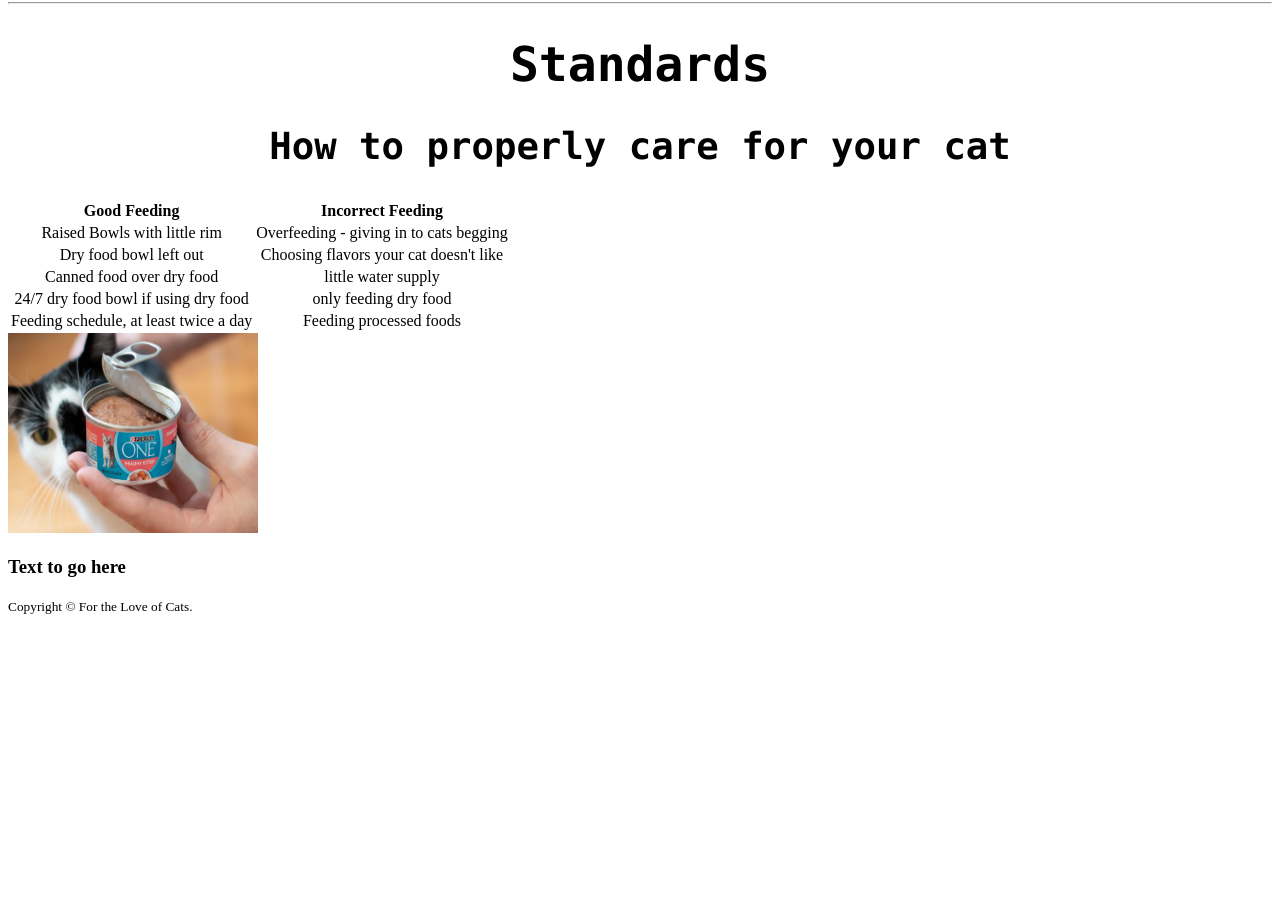
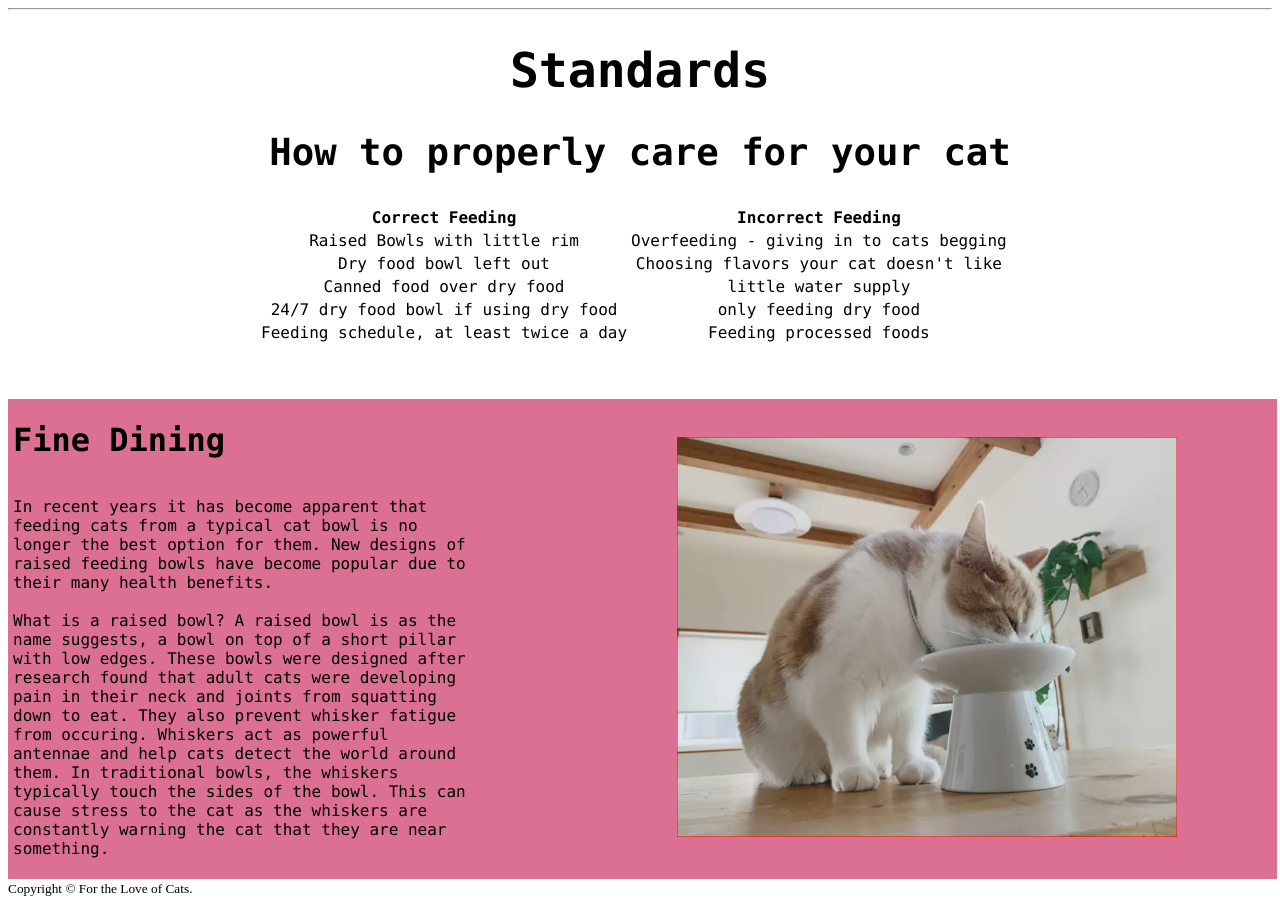
Before and after one commit to ctongel/LoveofCats, a plain HTML site: page Standards.html in a window 1280 px wide. Shown: the part 188-1093 px from the top of the page. Before the commit the page ends 811 px from the top, so only its background shows below. Drawn offline with Linux system fonts and the light colour scheme.

Commit message:
Add files via upload

```diff
--- a/LoveofCats.css
+++ b/LoveofCats.css
@@ -9,7 +9,7 @@
 
 #header{
     color:palevioletred;
-    size: 24px;
+    resize: 24px;
     font-family: "Lucida Console", monospace;}
 
 .nav{
@@ -19,7 +19,7 @@
 ul {
     list-style-type: none;
     margin: 0;
-    padding:3;}
+    padding:3px;}
 
 li {
     display: inline;
@@ -201,4 +201,27 @@ opacity:0.7;}
 
 .tableline{
     text-align:center;
+    padding-left:250px;
+     font-family: "Lucida Console", monospace;
 }
+
+.finedining{
+     display:grid;
+    align-items:center;
+    grid-template-columns: auto 1fr;
+    column-gap: 3px;
+    padding-left: 5px;
+    width: 100%;
+    font-family: "Lucida Console", monospace;
+    background-color: palevioletred;
+}
+
+#catfood{
+    padding-left:200px;
+    padding-right:100px;
+}
+
+.finediningtext{
+    font-size:12pt;
+    font-weight:normal;
+}
--- a/Standards.html
+++ b/Standards.html
@@ -49,7 +49,7 @@
 
      <table class="tableline">
          <tr>
-         <th >Good Feeding</th>
+         <th >Correct Feeding</th>
         <th >Incorrect Feeding</th>
          </tr>
 
@@ -76,11 +76,18 @@
          </tr>
             </table>
 
+        <br><br><br>
 
-        <div id="finedining">
+        <div class="finedining">
+            <h1>Fine Dining <br> <br>
+            <div class="finediningtext"> In recent years it has become apparent that feeding cats from a typical cat bowl is no longer the best option for them. New designs of raised feeding bowls have become popular due to their many health benefits. <br><br>
+            What is a raised bowl? A raised bowl is as the name suggests, a bowl on top of a short pillar with low edges. These bowls were designed after research found that adult cats were developing pain in their neck and joints from squatting down to eat. They also prevent whisker fatigue from occuring. Whiskers act as powerful antennae and help cats detect the world around them. In traditional bowls, the whiskers typically touch the sides of the bowl. This can cause stress to the cat as the whiskers are constantly warning the cat that they are near something.
+
+            </div>
+            </h1>
         <div id="catfood">
-            <img src="catfood.jpeg" alt="cat food" height="200" width="250">
-            <h3> Text to go here</h3>
+            <img src="catfood.PNG" alt="cat food" height="400" width="500">
+
             </div>
 
         </div>
```
Also changed, not shown: Expectations.html (+1 -1 lines), catfood.PNG (added).
